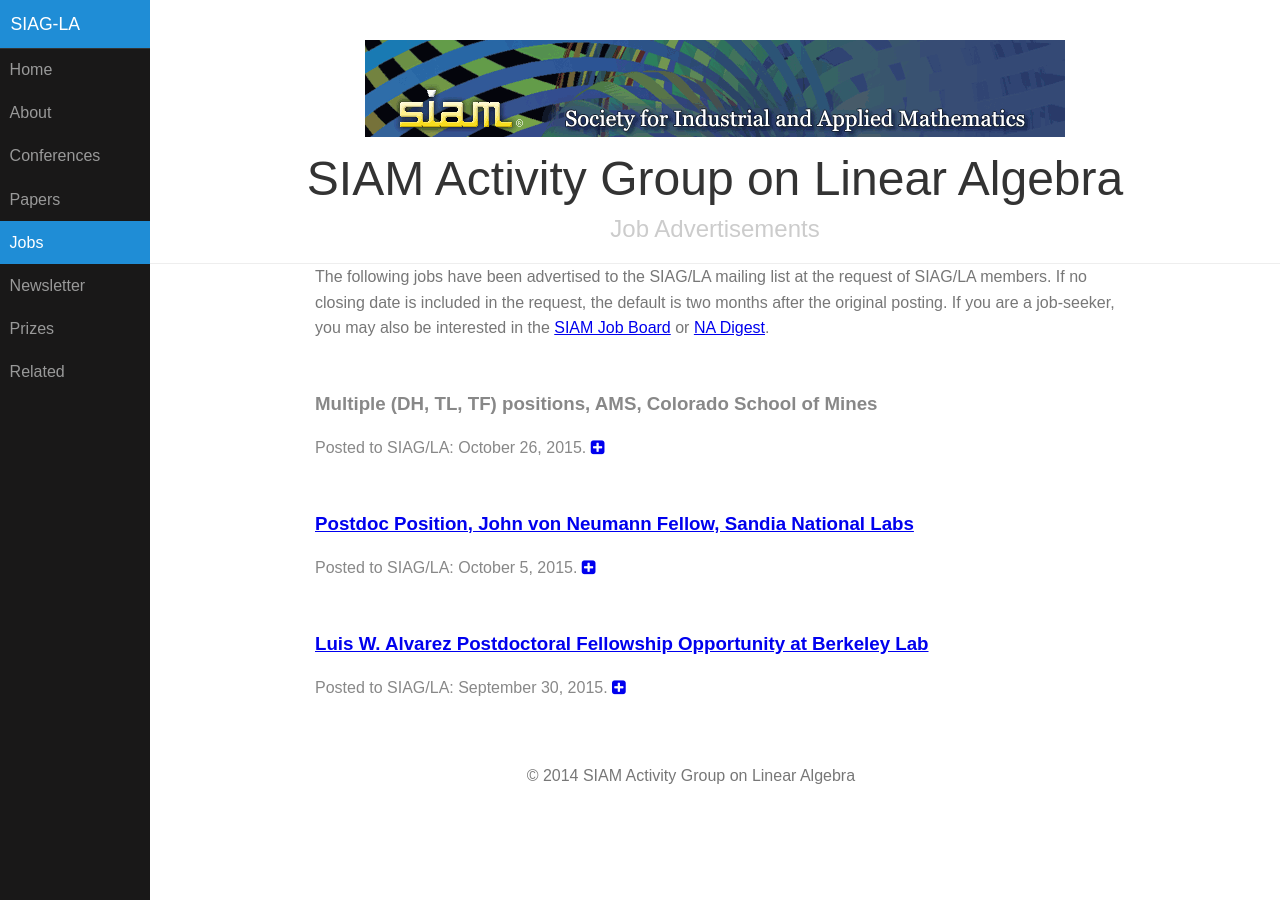
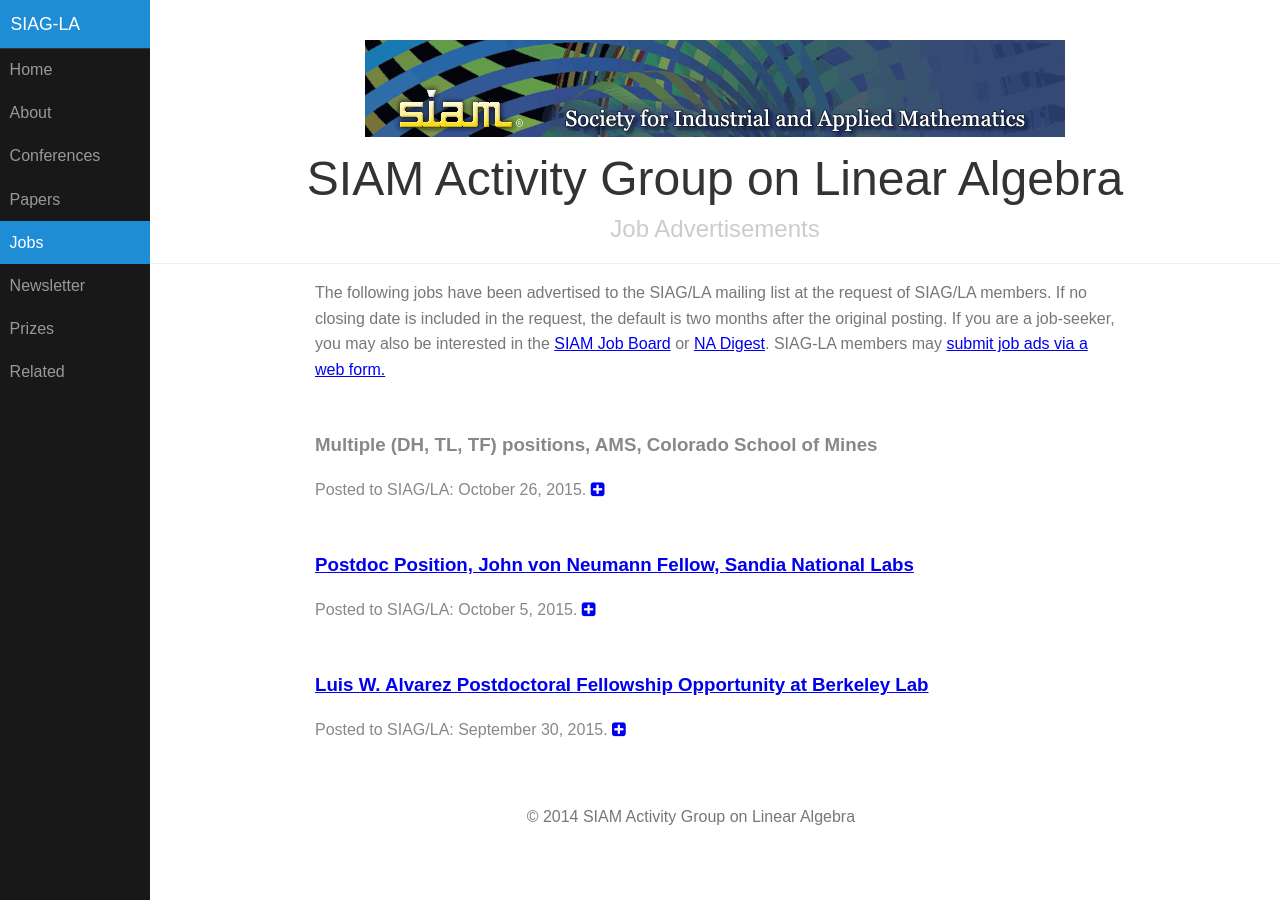
Before and after one commit to dbindel/siagla, a Jekyll site: the page built from jobs.html, in a window 1280 px wide. Built offline with Jekyll 4.4.1, drawn with Linux system fonts in a browser that asks for light colours; nearby versions of some CDN libraries.

Commit message:
Added link to job advertisement form on web page.

```diff
--- a/jobs.html
+++ b/jobs.html
@@ -5,13 +5,15 @@ nav: jobs
 jquery: blurb.js
 ---
 
+<p>
 The following jobs have been advertised to the SIAG/LA mailing list
 at the request of SIAG/LA members.  If no closing date is included
 in the request, the default is two months after the original posting.
 If you are a job-seeker, you may also be interested in the
 <a href="http://jobs.siam.org/">SIAM Job Board</a> or
 <a href="http://www.netlib.org/na-digest-html/">NA Digest</a>.
-
+SIAG-LA members may <a href="form_jobs.html">submit job ads via a web form.</a>
+</p>
 
 {% for ad in site.jobads reversed %}
 {% assign fname = ad.relative_path | remove:"_jobads/" %}
```
